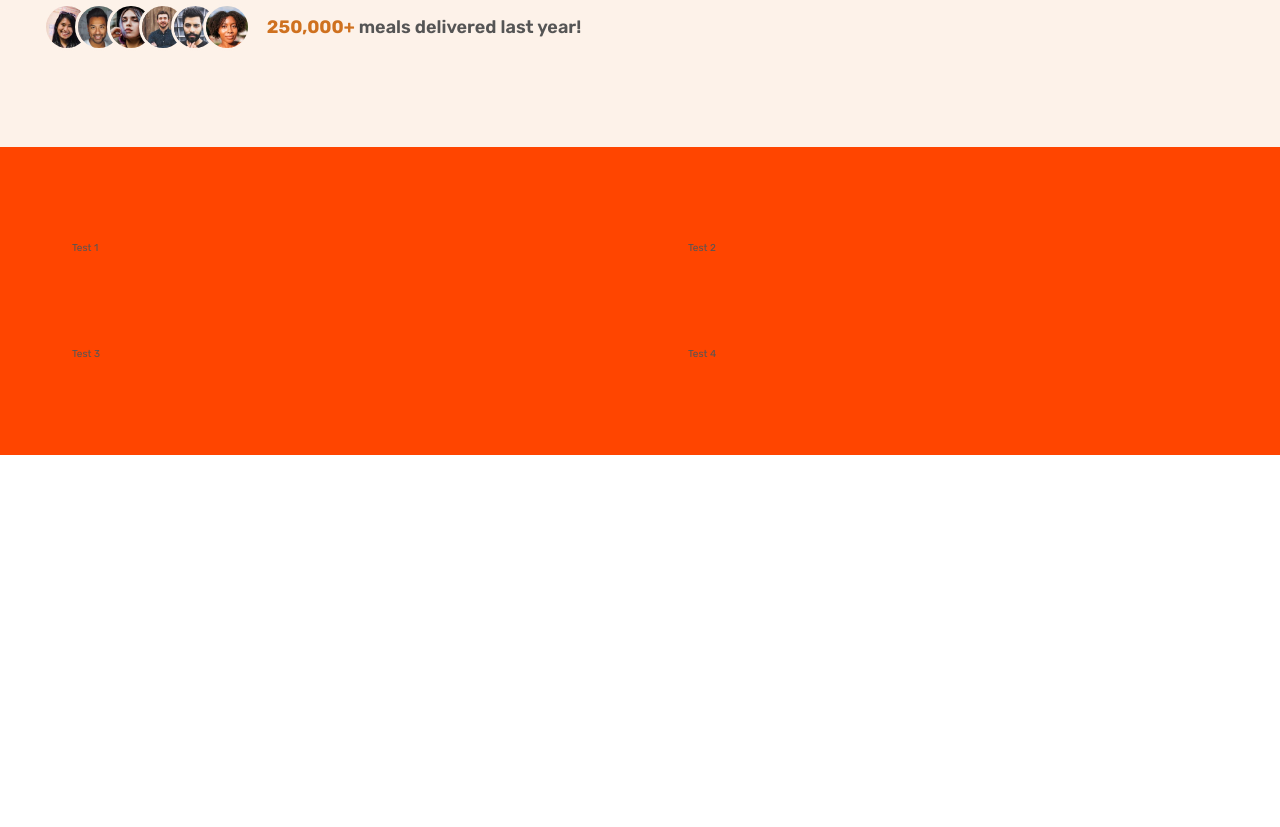
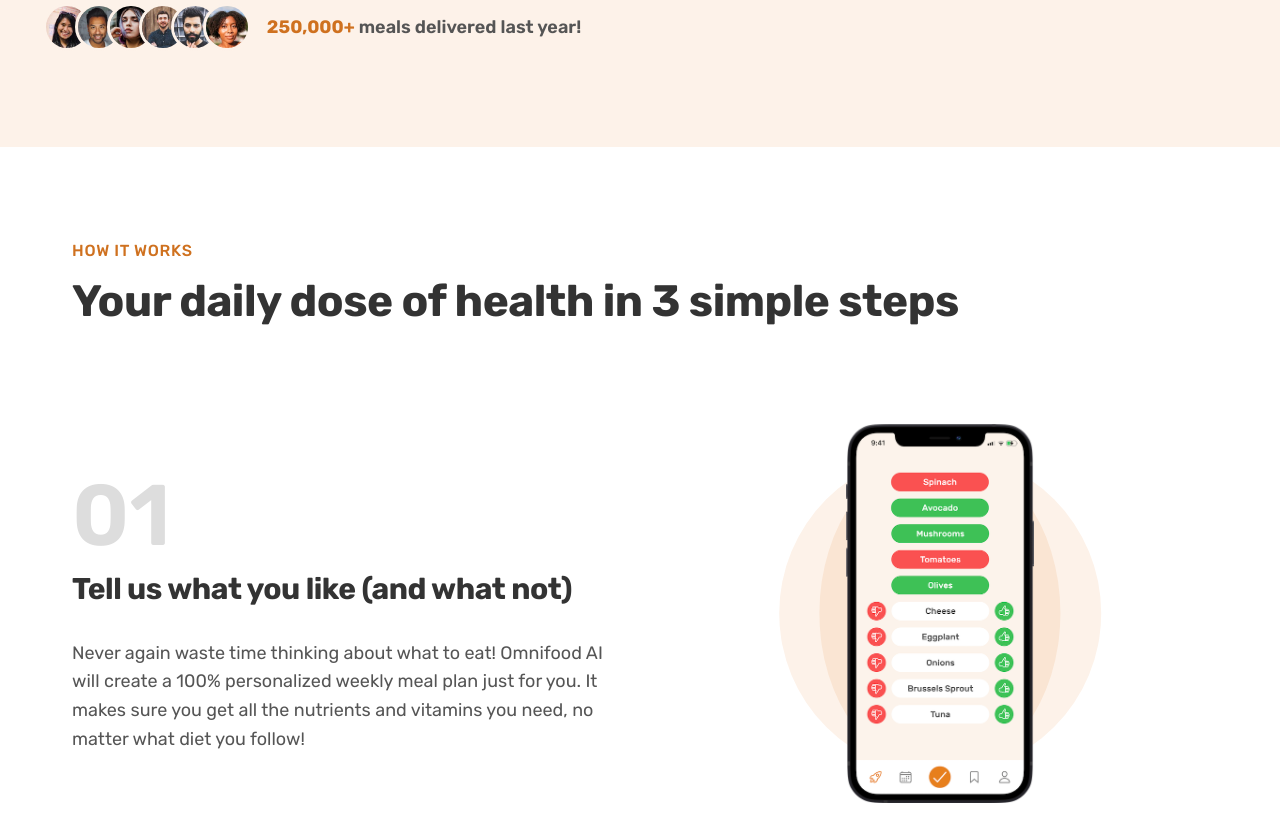
Before and after one commit to Deslol/Omnifood-Project, a plain HTML site: page index.html in a window 1280 px wide. Shown: the part 633-1460 px from the top of the page. Before the commit the page ends 1088 px from the top, so only its background shows below. Drawn offline with Linux system fonts and the light colour scheme.

Commit message:
Constructed How-IT-Works section

```diff
--- /dev/null
+++ b/css/general.css
@@ -0,0 +1,194 @@
+/*
+
+--- 01 TYPOGRAPHY SYSTEM ---
+
+- FONT SIZE SYSTEM (px)
+10 / 12 / 14 / 16 / 18 / 20 / 24 / 30 / 36 / 44 / 52 / 62 / 74 / 86 / 98
+
+- Font weights
+Default: 400
+Medium: 500
+Semi-bold: 600
+Bold: 700
+
+- Line heights
+Default: 1
+Small: 1.05
+Medium: 1.2
+Paragraph Default: 1.6
+
+- Letter spacing
+-0.5px
+0.75px
+
+- SPACING SYSTEM (px)
+2 / 4 / 8 / 12 / 16 / 24 / 32 / 48 / 64 / 80 / 96 / 128
+
+--- 02 Colours ---
+
+- Primary: #e67e22
+- Tints:
+#fdf2e9
+#fae5d3
+- Shades: #cf711f
+- Accents:
+- Greys:
+#555
+#333
+
+--- 03 IMAGES ---
+
+FROM UNSPLASHED / Avatars from UIFaves.co
+
+--- 04 ICONS ---
+
+--- 05 SHADOWS ---
+
+We will want to keep it consistent so we will find a set of shadows and reuse it over and over again.
+
+--- 06 BORDER-RADIUS ---
+
+Default: 9px
+
+--- 07 WHITESPACE ---
+
+
+
+
+
+
+*/
+
+* {
+  padding: 0;
+  margin: 0;
+  box-sizing: border-box;
+}
+
+html {
+  /* font-size: 10px; */
+  /* 10px / 16px = 0.625 = 62.5% */
+  /* Percentage of user's browser font-size setting */
+  font-size: 62.5%;
+}
+
+body {
+  font-family: "rubik", sans-serif;
+  line-height: 1;
+  font-weight: 400;
+  color: #555;
+}
+
+/***********************************************/
+/* GENERAL REUSABLE COMPONENT */
+/***********************************************/
+.container {
+  /* 114rem(1140px) */
+  max-width: 120rem;
+  margin: 0 auto;
+  padding: 0 3.2rem;
+}
+
+.grid {
+  display: grid;
+  row-gap: 9.6rem;
+  column-gap: 6.4rem;
+}
+
+.grid--2-cols {
+  grid-template-columns: repeat(2, 1fr);
+}
+
+.grid--3-cols {
+  grid-template-columns: repeat(3, 1fr);
+}
+
+.grid--4-cols {
+  grid-template-columns: repeat(4, 1fr);
+}
+
+.grid--center-v {
+  align-items: center;
+}
+
+.heading-primary,
+.heading-secondary,
+.heading-tertiary {
+  line-height: 1.05;
+  color: #333;
+  /* color: #343a40; */
+  letter-spacing: -0.5px;
+}
+
+.heading-primary {
+  font-size: 5.2rem;
+  font-weight: 700;
+  margin-bottom: 5.2rem;
+}
+
+.heading-secondary {
+  font-size: 4.4rem;
+  line-height: 1.2;
+  margin-bottom: 9.6rem;
+}
+
+.heading-tertiary {
+  font-size: 3rem;
+  line-height: 1.2;
+  margin-bottom: 3.2rem;
+}
+
+.subheading {
+  display: block;
+  font-size: 1.6rem;
+  font-weight: 500;
+  color: #cf711f;
+  text-transform: uppercase;
+  margin-bottom: 1.6rem;
+  letter-spacing: 0.75px;
+}
+
+.btn:link,
+.btn:visited {
+  display: inline-block;
+  background-color: #e67e22;
+  color: #fff;
+  text-decoration: none;
+  border-radius: 0.9rem;
+  font-size: 2rem;
+  font-weight: 600;
+  padding: 1.6rem 3.2rem;
+
+  /* Put transition on original "state" */
+  transition: background-color 0.3s;
+}
+
+.btn--full:link,
+.btn--full:visited {
+  background-color: #e67e22;
+  color: #fff;
+}
+
+.btn--full:hover,
+.btn--full:active {
+  background-color: #cf711f;
+}
+
+.btn--outline:link,
+.btn--outline:visited {
+  background-color: #fff;
+  color: #555;
+}
+
+.btn--outline:hover,
+.btn--outline:active {
+  background-color: #fdf2e9;
+
+  /* border: 3px solid white; */
+  /* Trick to add border inside */
+  box-shadow: 0 0 0 3px #fff;
+}
+
+.margin-right-sm {
+  margin-right: 1.6rem !important;
+}
--- a/css/style.css
+++ b/css/style.css
@@ -1,155 +1,3 @@
-/*
-
---- 01 TYPOGRAPHY SYSTEM ---
-
-- FONT SIZE SYSTEM (px)
-10 / 12 / 14 / 16 / 18 / 20 / 24 / 30 / 36 / 44 / 52 / 62 / 74 / 86 / 98
-
-- Font weights
-Default: 400
-Medium: 500
-Semi-bold: 600
-Bold: 700
-
-- Line heights
-Default: 1
-Small: 1.05
-Paragraph Default: 1.6
-
-
-- SPACING SYSTEM (px)
-2 / 4 / 8 / 12 / 16 / 24 / 32 / 48 / 64 / 80 / 96 / 128
-
---- 02 Colours ---
-
-- Primary: #e67e22
-- Tints: #fdf2e9
-- Shades: #cf711f
-- Accents:
-- Greys:
-#555
-#333
-
---- 03 IMAGES ---
-
-FROM UNSPLASHED / Avatars from UIFaves.co
-
---- 04 ICONS ---
-
---- 05 SHADOWS ---
-
-We will want to keep it consistent so we will find a set of shadows and reuse it over and over again.
-
---- 06 BORDER-RADIUS ---
-
-Default: 9px
-
---- 07 WHITESPACE ---
-
-
-
-
-
-
-*/
-
-* {
-  padding: 0;
-  margin: 0;
-  box-sizing: border-box;
-}
-
-html {
-  /* font-size: 10px; */
-  /* 10px / 16px = 0.625 = 62.5% */
-  /* Percentage of user's browser font-size setting */
-  font-size: 62.5%;
-}
-
-body {
-  font-family: "rubik", sans-serif;
-  line-height: 1;
-  font-weight: 400;
-  color: #555;
-}
-
-/***********************************************/
-/* GENERAL REUSABLE COMPONENT */
-/***********************************************/
-.container {
-  /* 114rem(1140px) */
-  max-width: 120rem;
-  margin: 0 auto;
-  padding: 0 3.2rem;
-}
-
-.grid {
-  display: grid;
-  gap: 9.6rem;
-}
-
-.grid--2-cols {
-  grid-template-columns: repeat(2, 1fr);
-}
-
-.grid--4-cols {
-  grid-template-columns: repeat(4, 1fr);
-}
-
-.heading-primary {
-  font-size: 5.2rem;
-  font-weight: 700;
-  line-height: 1.05;
-  color: #333;
-  letter-spacing: -0.5px;
-  margin-bottom: 5.2rem;
-}
-
-.btn:link,
-.btn:visited {
-  display: inline-block;
-  background-color: #e67e22;
-  color: #fff;
-  text-decoration: none;
-  border-radius: 0.9rem;
-  font-size: 2rem;
-  font-weight: 600;
-  padding: 1.6rem 3.2rem;
-
-  /* Put transition on original "state" */
-  transition: background-color 0.3s;
-}
-
-.btn--full:link,
-.btn--full:visited {
-  background-color: #e67e22;
-  color: #fff;
-}
-
-.btn--full:hover,
-.btn--full:active {
-  background-color: #cf711f;
-}
-
-.btn--outline:link,
-.btn--outline:visited {
-  background-color: #fff;
-  color: #555;
-}
-
-.btn--outline:hover,
-.btn--outline:active {
-  background-color: #fdf2e9;
-
-  /* border: 3px solid white; */
-  /* Trick to add border inside */
-  box-shadow: 0 0 0 3px #fff;
-}
-
-.margin-right-sm {
-  margin-right: 1.6rem !important;
-}
-
 /***********************************************/
 /* HEADER */
 /***********************************************/
@@ -276,5 +124,57 @@ body {
 
 .section-how {
   padding: 9.6rem 0;
-  background-color: orangered;
 }
+
+.step-number {
+  font-size: 8.6rem;
+  font-weight: 600;
+  color: #ddd;
+  margin-bottom: 1.2rem;
+}
+
+.step-description {
+  font-size: 1.8rem;
+  line-height: 1.6;
+}
+
+.step-image-box {
+  position: relative;
+
+  display: flex;
+  align-items: center;
+  justify-content: center;
+}
+
+.step-image-box::before,
+.step-image-box::after {
+  content: "";
+  display: block;
+  /* height: 60%; */
+  /* 60% of parent's width */
+  padding-bottom: 60%;
+  border-radius: 50%;
+  position: absolute;
+  top: 50%;
+  left: 50%;
+  transform: translate(-50%, -50%);
+}
+
+.step-image-box::before {
+  width: 60%;
+  /* height: 60%; */
+  /* 60% of parent's width */
+  background-color: #fdf2e9;
+  z-index: -2;
+}
+
+.step-image-box::after {
+  width: 45%;
+  background-color: #fae5d3;
+  z-index: -1;
+}
+
+.step-img {
+  width: 35%;
+  align-self: center;
+}
--- a/index.html
+++ b/index.html
@@ -10,6 +10,7 @@
       href="https://fonts.googleapis.com/css2?family=Rubik:wght@400;500;600;700&display=swap"
       rel="stylesheet"
     />
+    <link rel="stylesheet" href="css/general.css" />
     <link rel="stylesheet" href="css/style.css" />
 
     <title>Omnifood</title>
@@ -68,16 +69,57 @@
         </div>
       </div>
     </section>
+    <section class="section-how">
+      <div class="container">
+        <span class="subheading">How it works</span>
+        <h2 class="heading-secondary">Your daily dose of health in 3 simple steps</h2>
+      </div>
 
-    <section class="section-how">
-      <div class="container grid grid--2-cols">
-        <div>Test 1</div>
-        <div>Test 2</div>
-        <div>Test 3</div>
-        <div>Test 4</div>
+      <!-- STEP 01 -->
+
+      <div class="container grid grid--2-cols grid--center-v">
+        <div class="step-text-box">
+          <p class="step-number">01</p>
+          <h3 class="heading-tertiary">Tell us what you like (and what not)</h3>
+          <p class="step-description">
+            Never again waste time thinking about what to eat! Omnifood AI will create a 100% personalized weekly meal plan just for you. It makes sure you get all the nutrients and vitamins you need, no matter what diet you follow!
+          </p>
+        </div>
+        <div class="step-image-box">
+          <img src="img/app/app-screen-1.png" class="step-img" alt="iPhone app preferences selection screen" />
+        </div>
+
+      <!-- STEP 02 -->
+
+      <div class="step-image-box">
+        <img src="img/app/app-screen-2.png" class="step-img" alt="iPhone app meal approving plan screen" />
       </div>
+
+      <div class="step-text-box">
+        <p class="step-number">02</p>
+        <h3 class="heading-tertiary">Approve your weekly meal plan</h3>
+
+        <p class="step-description">
+
+          Approve your weekly meal plan: Once per week, approve the meal plan generated for you by Omnifood AI. You can change ingredients, swap entire meals, or even add your own recipes.
+
+        </p>
+      </div>
+
+      <!-- STEP 03 -->
+
+      <div class="step-text-box">
+        <p class="step-number">03</p>
+        <h3 class="heading-tertiary">Receive meals at convenient time</h3>
+        <p class="step-description">
+          Best chefs in town will cook your selected meal every day, and we will deliver it to your door whenever works best for you. You can change delivery schedule and address daily!
+        </p>
+      </div>
+        <div class="step-image-box">
+          <img src="img/app/app-screen-3.png" class="step-img" alt="iPhone app delivery screen" />
+        </div>
+    </div>
       </section>
-
     <main/>
   </body>
 </html>
```
